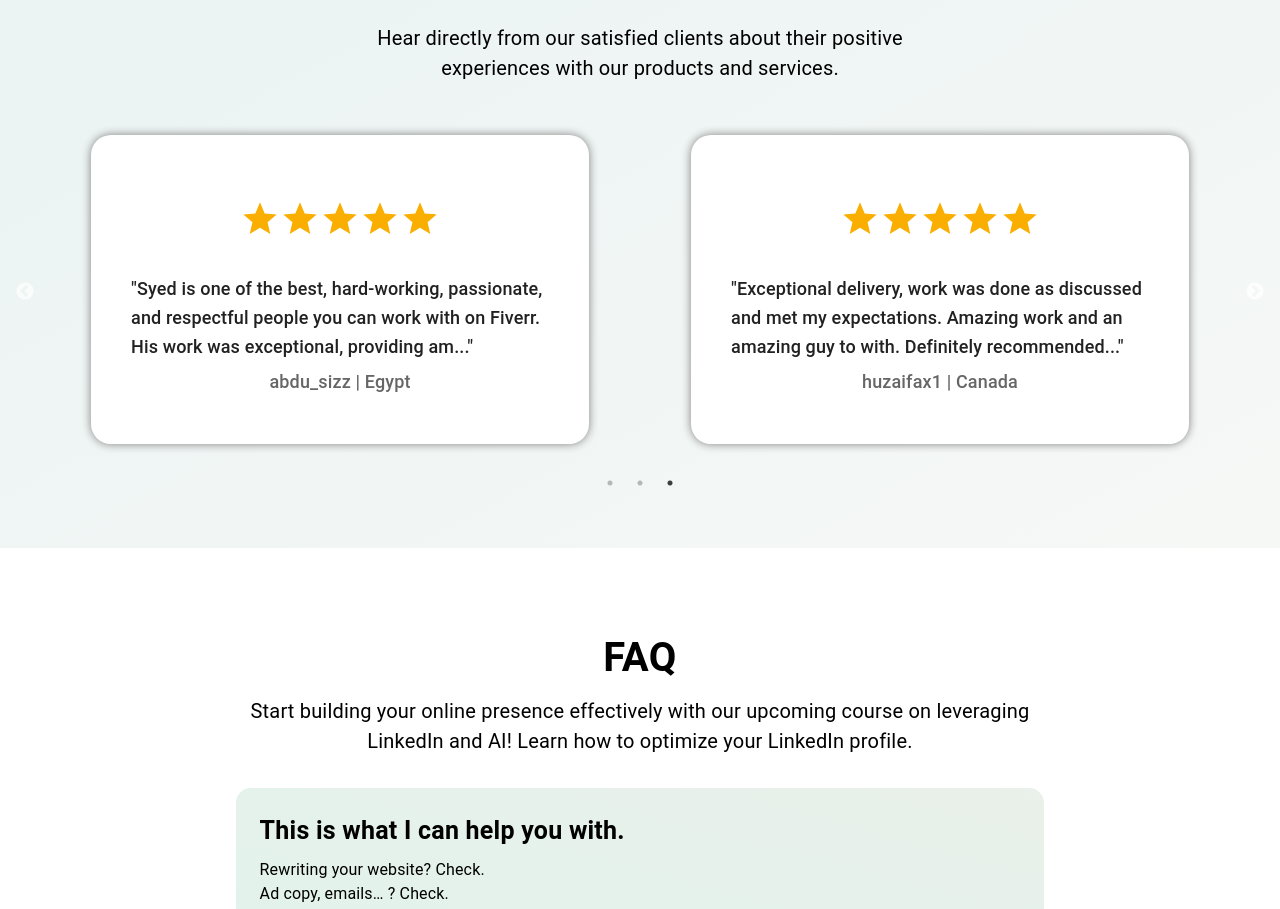
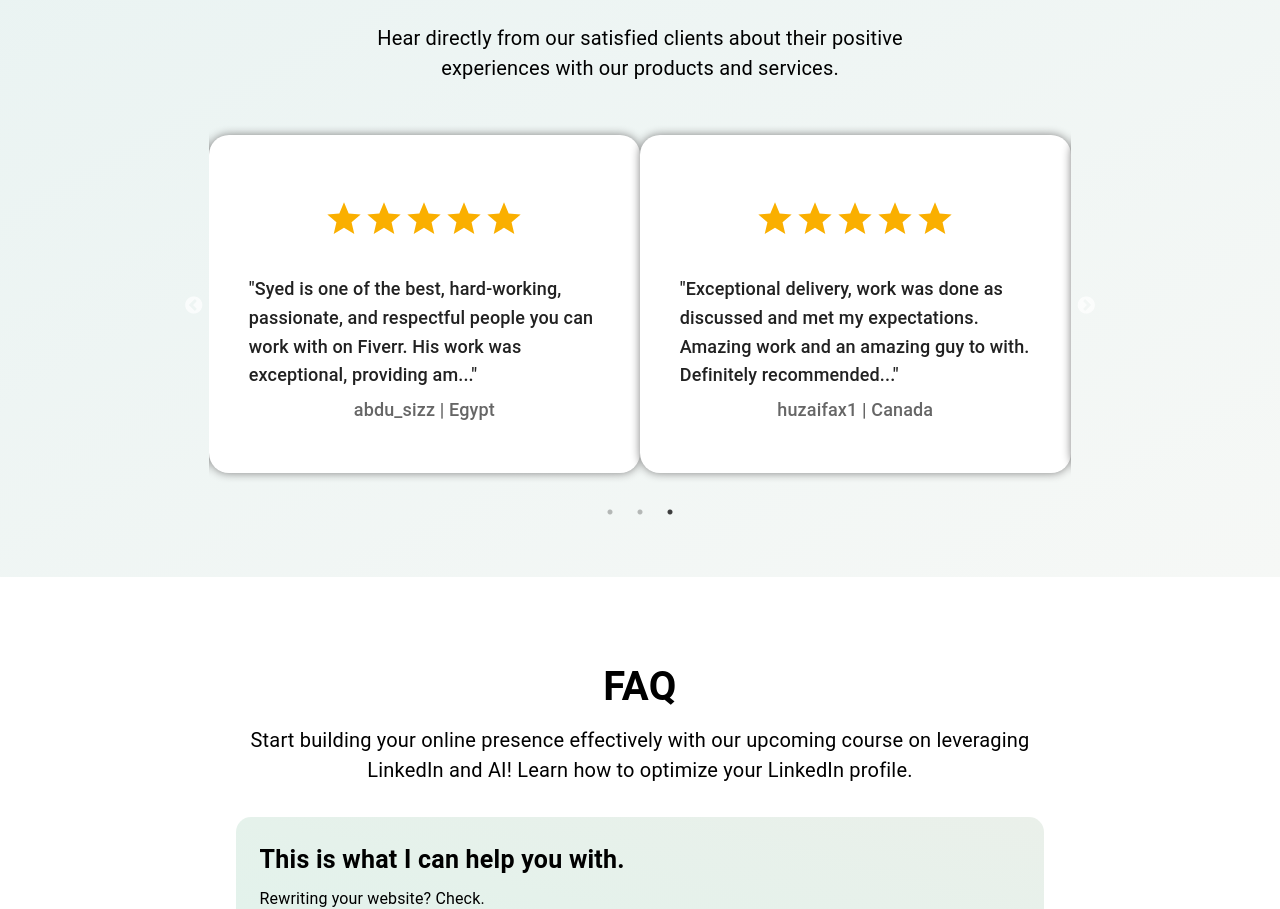
Before and after one commit to Hamza-abid-dev/PersonalFolio, a React (Vite) app: page / in a window 1280 px wide. Shown: the part 3115-4024 px from the top of the page. Built offline with nearby package versions, Linux system fonts and the light colour scheme.

Commit message:
pushing1

```diff
--- a/src/Components/Testimonials.jsx
+++ b/src/Components/Testimonials.jsx
@@ -77,11 +77,11 @@ const Testimonials = () => {
             <br /> experiences with our products and services.
           </Typography>
         </Box>
-        <Box sx={{ position: "relative", width: "100%", maxWidth: "1200px", margin: "0 auto" }}>
+        <Box sx={{ position: "relative", width: "70%", maxWidth: "1200px", margin: "0 auto" }}>
           <Slider {...settings}>
             {sampleData.map((item, index) => (
               <div key={index}>
-                <Card sx={{ maxWidth: { xs: 300, sm: 350, md: 450 }, margin: "20px auto", boxShadow: '0px 0px 10px grey', p: 3, borderRadius: '20px' }}>
+                <Card sx={{ maxWidth: { xs: 200, sm: 350, md: 450 }, margin: "20px auto", boxShadow: '0px 0px 10px grey', p: 3, borderRadius: '20px' }}>
                   <Rating sx={{ display: 'flex', justifyContent: 'center', width: '10px', mx: 'auto', my: 5, fontSize: { xs: '30px', sm: '35px', md: '40px' } }} name="read-only" value={value} readOnly />
                   <CardContent>
                     <Typography gutterBottom variant="h6" component="div" sx={{ display: 'flex', justifyContent: 'center', mt: '-20px', fontSize: { xs: '14px', sm: '16px', md: '18px' } }}>
```
